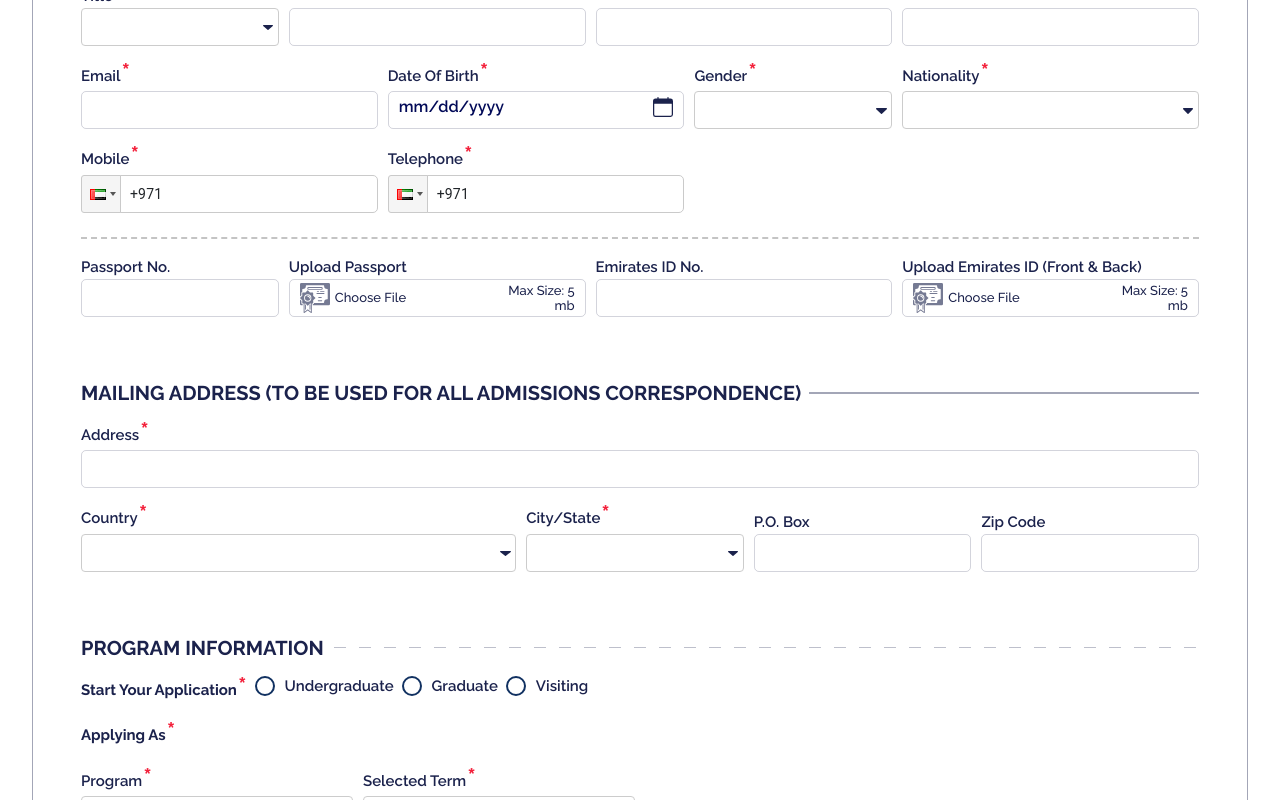
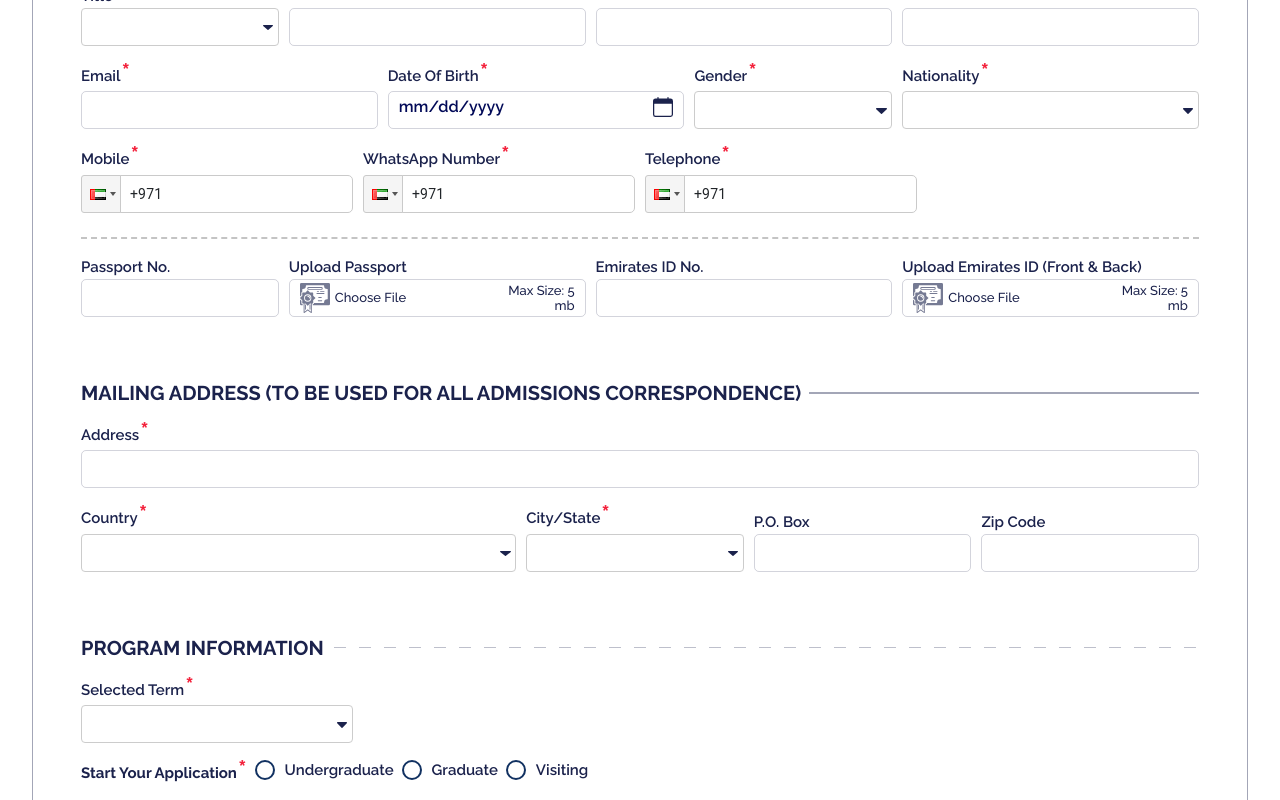
Before and after one commit to maya-atiah99/AUD-CRM, a React (Create React App) app: page /register in a window 1280 px wide. Shown: the part 520-1320 px from the top of the page. Built offline with nearby package versions, Linux system fonts and the light colour scheme; no server answers; the HTML template or start-up script is replaced by a standard one.

Commit message:
clinton application

```diff
--- a/src/ValidationSchemas/Step1ValidationSchema.js
+++ b/src/ValidationSchemas/Step1ValidationSchema.js
@@ -51,6 +51,11 @@ const getValidationSchemaStep1 = (applicationStart, applingAs) => {
     Mobile: Yup.string().when("isSaved", {
       is: (isSaved) => isSaved,
       then: (schema) => schema.required("Mobile is required"),
+      otherwise: (schema) => schema.notRequired(),
+    }),
+    WhatsAppNumber: Yup.string().when("isSaved", {
+      is: (isSaved) => isSaved,
+      then: (schema) => schema.required("WhatsAppNumber is required"),
       otherwise: (schema) => schema.notRequired(),
     }),
     ApplicantTelephone: Yup.string().when("isSaved", {
--- a/src/ValidationSchemas/Step2ValidationSchema.js
+++ b/src/ValidationSchemas/Step2ValidationSchema.js
@@ -59,18 +59,14 @@ const getValidationSchemaStep2 = (applicationStart, applingAs) => {
     SendTheLetterRecomendation: Yup.boolean(),
     ReadAndUnderstand: Yup.boolean(),
     CV: Yup.mixed(),
-    StudyAbroadAdvisor: Yup.string(),
+    StudyBoardAdvisor: Yup.string(),
     RegistrarEmail: Yup.string(),
-    TranscriptMobile: Yup.number(),
-    TranscriptTelephone: Yup.number(),
-    OfficialTranscript: Yup.string(),
+    RegistrarPhone: Yup.number(),
     CityAcademic: Yup.string(),
     StateAcademic: Yup.string(),
-    CVAcademic: Yup.string(),
   };
 
   if (applingAs !== 0 && applingAs !== 7) {
-    console.log("llllokkkkkkkkkkkjnjnnhnbhb");
     baseSchema.PersonalStatement = baseSchema.PersonalStatement.when(
       "isSaved",
       {
@@ -103,12 +99,12 @@ const getValidationSchemaStep2 = (applicationStart, applingAs) => {
     baseSchema.GraduationYear = baseSchema.GraduationYear.notRequired();
   }
 
-  if (applicationStart === "2" && applingAs!==7) {
-    baseSchema.StudyAbroadAdvisor = baseSchema.StudyAbroadAdvisor.when(
+  if (applicationStart === "2" && applingAs !== 7) {
+    baseSchema.StudyBoardAdvisor = baseSchema.StudyBoardAdvisor.when(
       "isSaved",
       {
         is: (isSaved) => isSaved,
-        then: (schema) => schema.required("StudyAbroadAdvisor is required"),
+        then: (schema) => schema.required("StudyBoardAdvisor is required"),
         otherwise: (schema) => schema.notRequired(),
       }
     );
@@ -117,45 +113,24 @@ const getValidationSchemaStep2 = (applicationStart, applingAs) => {
       then: (schema) => schema.required("RegistrarEmailis required"),
       otherwise: (schema) => schema.notRequired(),
     });
-    baseSchema.TranscriptMobile = baseSchema.TranscriptMobile.when("isSaved", {
+    baseSchema.RegistrarPhone = baseSchema.RegistrarPhone.when("isSaved", {
       is: (isSaved) => isSaved,
-      then: (schema) => schema.required("TranscriptMobile is required"),
+      then: (schema) => schema.required("RegistrarPhone is required"),
       otherwise: (schema) => schema.notRequired(),
     });
-    baseSchema.TranscriptTelephone = baseSchema.TranscriptTelephone.when(
-      "isSaved",
-      {
-        is: (isSaved) => isSaved,
-        then: (schema) => schema.required("TranscriptTelephone is required"),
-        otherwise: (schema) => schema.notRequired(),
-      }
-    );
-    baseSchema.OfficialTranscript = baseSchema.OfficialTranscript.when(
-      "isSaved",
-      {
-        is: (isSaved) => isSaved,
-        then: (schema) => schema.required("OfficialTranscript is required"),
-        otherwise: (schema) => schema.notRequired(),
-      }
-    );
-  } else {
-    baseSchema.StudyAbroadAdvisor = baseSchema.StudyAbroadAdvisor.notRequired();
-    baseSchema.RegistrarEmail = baseSchema.RegistrarEmail.notRequired();
-    baseSchema.TranscriptMobile = baseSchema.TranscriptMobile.notRequired();
-    baseSchema.TranscriptTelephone =
-      baseSchema.TranscriptTelephone.notRequired();
-    baseSchema.OfficialTranscript = baseSchema.OfficialTranscript.notRequired();
-  }
-
-  if (applingAs !== 8) {
-    baseSchema.DiplomaType = baseSchema.DiplomaType.when("isSaved", {
+    baseSchema.DiplomaFile = baseSchema.DiplomaFile.when("isSaved", {
       is: (isSaved) => isSaved,
-      then: (schema) => schema.required("DiplomaType is required"),
+      then: (schema) => schema.required("DiplomaFile is required"),
       otherwise: (schema) => schema.notRequired(),
     });
   } else {
-    console.log('jhbjbvhv')
-    baseSchema.DiplomaType = baseSchema.DiplomaType.notRequired();
+    baseSchema.StudyBoardAdvisor = baseSchema.StudyBoardAdvisor.notRequired();
+    baseSchema.RegistrarEmail = baseSchema.RegistrarEmail.notRequired();
+    baseSchema.RegistrarPhone = baseSchema.RegistrarPhone.notRequired();
+    baseSchema.DiplomaFile = baseSchema.DiplomaFile.notRequired();
+  }
+
+  if (applingAs === 8) {
     baseSchema.CityAcademic = baseSchema.CityAcademic.when("isSaved", {
       is: (isSaved) => isSaved,
       then: (schema) => schema.required("city academic is required"),
@@ -167,9 +142,9 @@ const getValidationSchemaStep2 = (applicationStart, applingAs) => {
       otherwise: (schema) => schema.notRequired(),
     });
 
-    baseSchema.CVAcademic = baseSchema.CVAcademic.when("isSaved", {
+    baseSchema.CV = baseSchema.CV.when("isSaved", {
       is: (isSaved) => isSaved,
-      then: (schema) => schema.required("CVAcademic is required"),
+      then: (schema) => schema.required("CV is required"),
       otherwise: (schema) => schema.notRequired(),
     });
 
@@ -188,8 +163,14 @@ const getValidationSchemaStep2 = (applicationStart, applingAs) => {
       then: (schema) => schema.required("ReferanceEmail is required"),
       otherwise: (schema) => schema.notRequired(),
     });
+  } else {
+    baseSchema.CityAcademic = baseSchema.CityAcademic.notRequired();
+    baseSchema.StateAcademic = baseSchema.StateAcademic.notRequired();
+    baseSchema.CV = baseSchema.CV.notRequired();
+    baseSchema.ReferanceTitle = baseSchema.ReferanceTitle.notRequired();
+    baseSchema.ReferanceName = baseSchema.ReferanceName.notRequired();
+    baseSchema.ReferanceEmail = baseSchema.ReferanceEmail.notRequired();
   }
-
 
   if (!(applicationStart === "0" && applingAs === 2)) {
     baseSchema.CurrentUniversityCountry =
@@ -204,11 +185,6 @@ const getValidationSchemaStep2 = (applicationStart, applingAs) => {
       then: (schema) => schema.required("SchoolCountry is required"),
       otherwise: (schema) => schema.notRequired(),
     });
-    baseSchema.DiplomaType = baseSchema.DiplomaType.when("isSaved", {
-      is: (isSaved) => isSaved,
-      then: (schema) => schema.required("DiplomaType is required"),
-      otherwise: (schema) => schema.notRequired(),
-    });
   } else {
     baseSchema.CurrentUniversityCountry =
       baseSchema.CurrentUniversityCountry.notRequired(
@@ -217,6 +193,18 @@ const getValidationSchemaStep2 = (applicationStart, applingAs) => {
     baseSchema.SchoolCountry = baseSchema.SchoolCountry.notRequired(
       "SchoolCountry Year is notRequired"
     );
+  }
+
+  if (
+    !(applicationStart === "0" && applingAs === 2) &&
+   ( applicationStart !== "2" || applingAs!==8)
+  ) {
+    baseSchema.DiplomaType = baseSchema.DiplomaType.when("isSaved", {
+      is: (isSaved) => isSaved,
+      then: (schema) => schema.required("DiplomaType is required"),
+      otherwise: (schema) => schema.notRequired(),
+    });
+  } else {
     baseSchema.DiplomaType = baseSchema.DiplomaType.notRequired(
       "DiplomaType Year is required"
     );
--- a/src/components/Registration/RegisterFormStep1/PersonalInformation.js
+++ b/src/components/Registration/RegisterFormStep1/PersonalInformation.js
@@ -129,7 +129,7 @@ const PersonalInformation = ({ isView }) => {
           disabled={isView}
         />
       </div>
-      <div className='grid-personal2-cont'>
+      <div className='grid-programInfo-cont'>
         <PhoneNumber
           width='50%'
           label='Mobile'
@@ -142,6 +142,19 @@ const PersonalInformation = ({ isView }) => {
           errors={formik.errors?.Mobile}
           touched={formik.touched?.Mobile}
           disabled={true}
+        />
+         <PhoneNumber
+          width='50%'
+          label='WhatsApp Number'
+          required={true}
+          name='WhatsAppNumber'
+          value={formik.values.WhatsAppNumber}
+          onChange={(name, value) => {
+            formik.setFieldValue(name, value);
+          }}
+          errors={formik.errors?.WhatsAppNumber}
+          touched={formik.touched?.WhatsAppNumber}
+          disabled={isView}
         />
         <PhoneNumber
           width='100%'
--- a/src/components/Registration/RegisterFormStep1/ProgramInformation.js
+++ b/src/components/Registration/RegisterFormStep1/ProgramInformation.js
@@ -89,7 +89,7 @@ const ProgramInformation = ({ fetchedData, isView }) => {
   };
 
   const onRadioChange = (name, value) => {
-    if (value== 8) {
+    if (value == 8) {
       setIsShowClintonModal(true);
     }
     formik.setFieldValue(name, value);
@@ -99,6 +99,22 @@ const ProgramInformation = ({ fetchedData, isView }) => {
     <>
       <div className='form-subcontainers'>
         <SectionTitle title='PROGRAM INFORMATION' dotted={true} />
+        <div className='grid-programInfo-cont'>
+          <DropDown
+            width='100%'
+            label='Selected Term'
+            required={true}
+            name='SelectedTerm'
+            isAcademic={true}
+            value={formik.values.SelectedTerm}
+            onChange={(name, value) => {
+              formik.setFieldValue(name, value);
+            }}
+            errors={formik.errors?.SelectedTerm}
+            touched={formik.touched?.SelectedTerm}
+            disabled={isView}
+          />
+        </div>
         <RadioButtonGroup
           options={startYourApplicationOptions}
           name='ApplicationStart'
@@ -148,20 +164,6 @@ const ProgramInformation = ({ fetchedData, isView }) => {
             }}
             errors={formik.errors?.ProgramOfInterest}
             touched={formik.touched?.ProgramOfInterest}
-            disabled={isView}
-          />
-          <DropDown
-            width='100%'
-            label='Selected Term'
-            required={true}
-            name='SelectedTerm'
-            isAcademic={true}
-            value={formik.values.SelectedTerm}
-            onChange={(name, value) => {
-              formik.setFieldValue(name, value);
-            }}
-            errors={formik.errors?.SelectedTerm}
-            touched={formik.touched?.SelectedTerm}
             disabled={isView}
           />
 
--- a/src/components/Registration/RegisterFormStep1/RegisterFormStep1.js
+++ b/src/components/Registration/RegisterFormStep1/RegisterFormStep1.js
@@ -55,7 +55,7 @@ const RegisterFormStep1 = forwardRef(
           Gender: "",
           Mobile: fetchedData?.data?.applicant?.mobile || "",
           ApplicantTelephone: "",
-
+          WhatsAppNumber: "",
           ApplingAs: fetchedData?.data?.application?.applyingAs,
           SelectedTerm: "",
           ApplicationStart:
@@ -122,6 +122,7 @@ const RegisterFormStep1 = forwardRef(
             : "",
           Gender: fetchedData?.data?.stage1?.gender || "",
           Mobile: fetchedData?.data?.stage1?.mobile || "",
+          WhatsAppNumber: fetchedData?.data?.stage1?.whatsAppNumber || "",
           ApplicantTelephone: fetchedData?.data?.stage1?.phoneNumber || "",
           ApplingAs: fetchedData?.data?.application?.applyingAs,
           SelectedTerm: fetchedData?.data?.application?.term || "",
@@ -259,6 +260,7 @@ const RegisterFormStep1 = forwardRef(
           "DOB",
           "Gender",
           "Mobile",
+          "WhatsAppNumber",
           "ApplicantTelephone",
           "SelectedTerm",
           "ApplicationStart",
@@ -351,7 +353,7 @@ const RegisterFormStep1 = forwardRef(
       setApplicationStart(formik.values?.ApplicationStart);
       setApplyingAs(formik.values?.ApplingAs);
     }, [formik.values?.ApplicationStart, formik.values?.ApplingAs]);
-console.log('formikxsdcsd',formik.values)
+    console.log("formikxsdcsd", formik.values);
     return (
       <div className='form-subcontainer'>
         <FormikProvider
--- a/src/components/ShowInterest/VerificationModal.js
+++ b/src/components/ShowInterest/VerificationModal.js
@@ -53,7 +53,7 @@ const VerificationModal = ({
           <Form>
             <ModalComponent
               onClose={() => setshowVerifiedModal(false)}
-              handleOnClick={() => handleSubmit()}
+              handleOnClick={handleSubmit}
               isButton={true}
               width='60rem'
               title='OTP'
```
Also changed, not shown: src/components/Registration/RegisterForm2/AcadamicInformation.js (+15 -14 lines), src/components/Registration/RegisterForm2/AttachCV.js (+7 -7 lines), src/components/Registration/RegisterForm2/RegisterFormStep2.js (+3 -5 lines), src/components/Registration/RegisterForm2/TranscriptMailingAddress.js (+15 -15 lines), src/components/ShowInterest/ShowInterestForm.js (+10 -6 lines).
